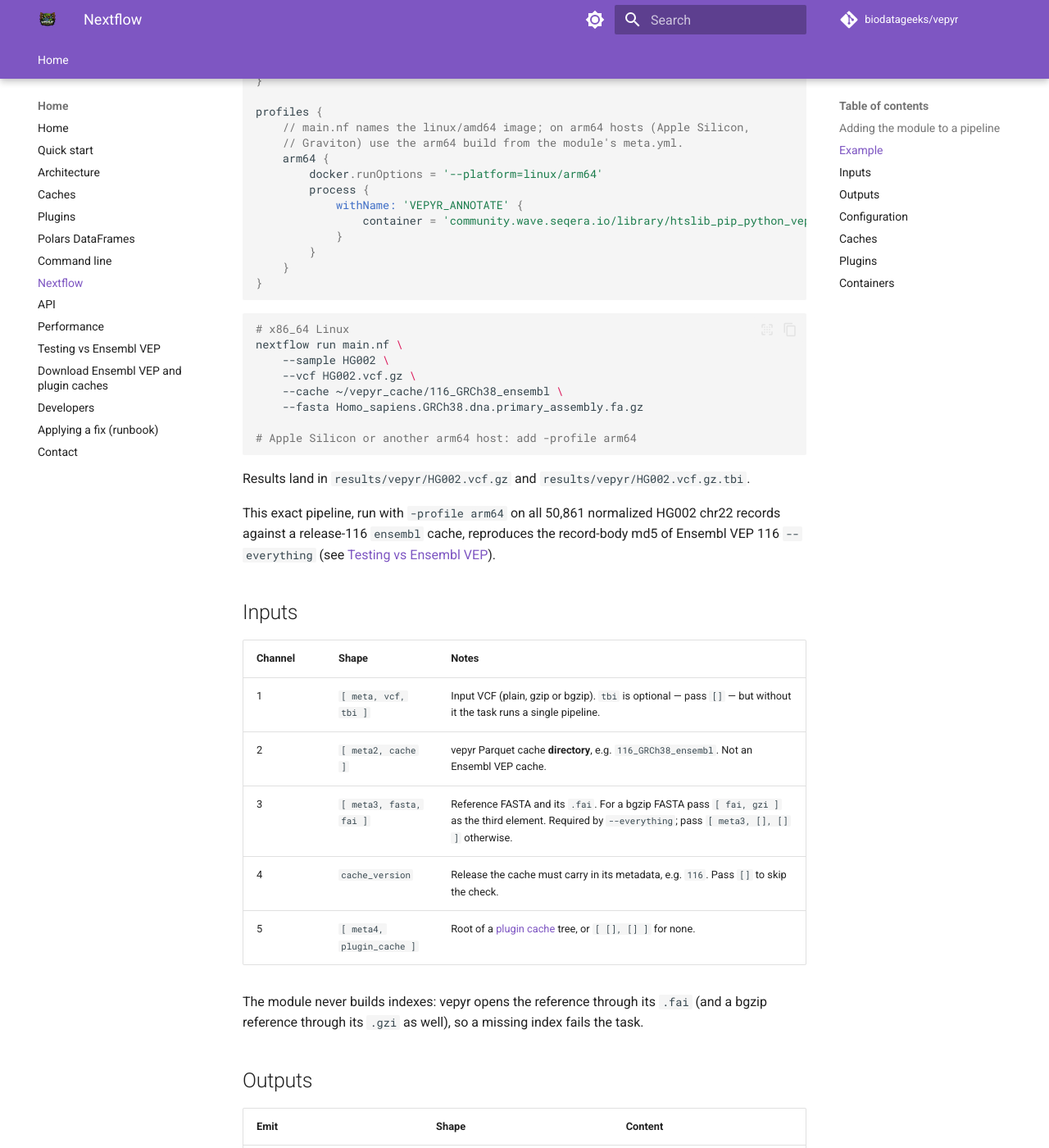
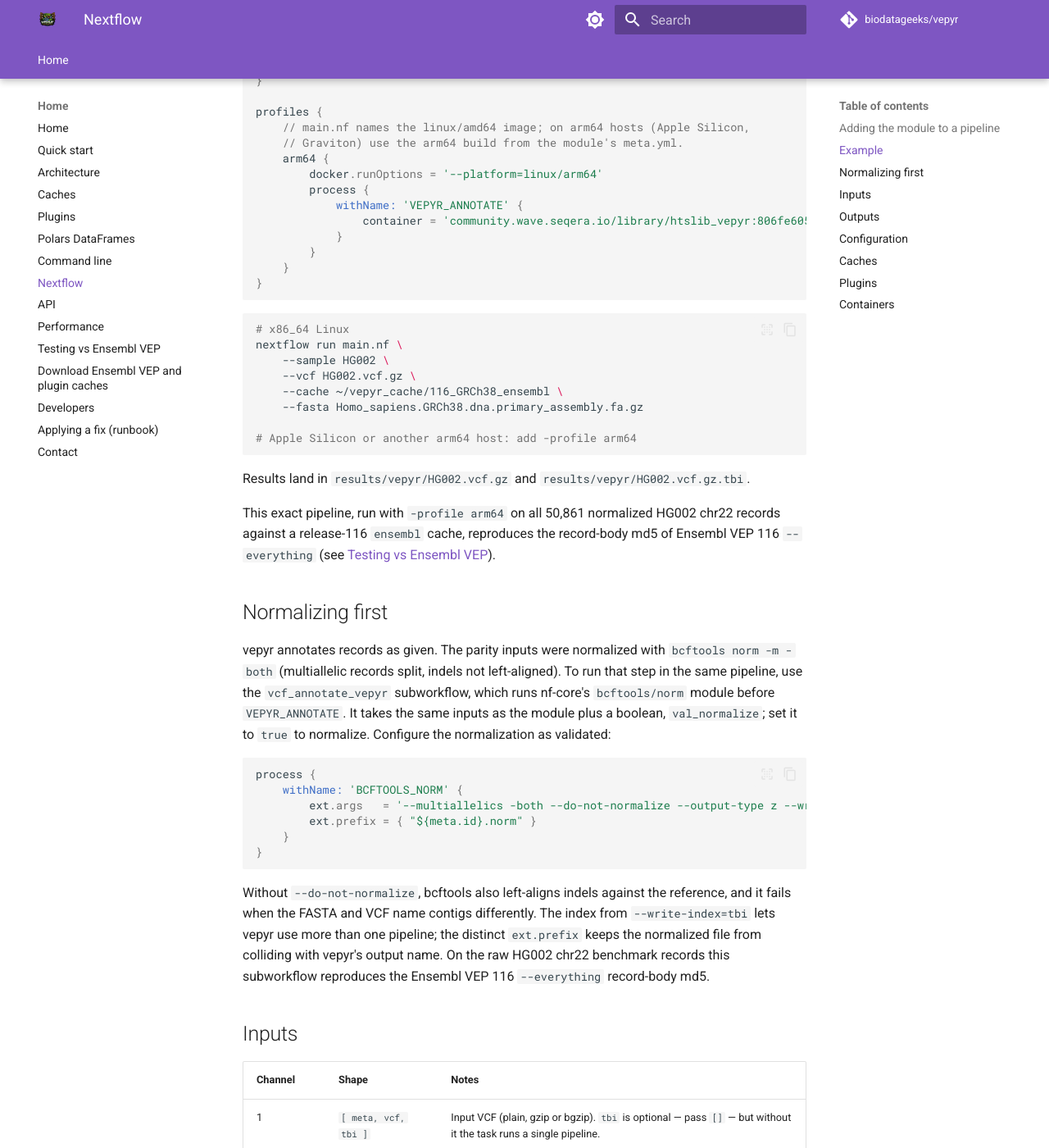
Before and after one commit to biodatageeks/vepyr, an MkDocs documentation site: the page built from docs/nextflow.md, in a window 1280 px wide and 1400 px high, scrolled down 1664 px. Shown: the whole window at 82% size. Built offline with MkDocs 1.6.1 and Material for MkDocs 9.7.7, drawn with Linux system fonts in a browser that asks for light colours; comment, search, counter and statistics services are not loaded; some of the changed text lies outside the part shown.

Commit message:
feat(nf-core): bioconda containers and a vcf_annotate_vepyr subworkflow with optional normalization
The vepyr/annotate module now installs bioconda::vepyr=0.7.0 (bioconda-recipes#69191
added linux-aarch64) instead of the PyPI wheel, with Wave images rebuilt by
`nf-core modules containers create`.

New subworkflow vcf_annotate_vepyr runs nf-core's bcftools/norm before
VEPYR_ANNOTATE when val_normalize is true, so a raw VCF goes through end to end
while the module stays single-tool. bcftools/norm always passes --fasta-ref, so
the validated split-only configuration needs --do-not-normalize; without it
bcftools left-aligns indels and fails on 22/chr22 contig mismatches.

dev/tests/hg002_chr22_normalize.nf.test feeds the raw HG002 chr22 benchmark
records (577 multiallelic) through the subworkflow and reproduces the Ensembl
VEP 116 --everything record-body md5 f0a0a702.

Co-Authored-By: Claude Opus 5 (1M context) <noreply@anthropic.com>
Claude-Session: https://claude.ai/code/session_01GZVe8gy1MSNthxoGW3wrUx

````diff
--- a/docs/nextflow.md
+++ b/docs/nextflow.md
@@ -82,7 +82,7 @@ profiles {
         docker.runOptions = '--platform=linux/arm64'
         process {
             withName: 'VEPYR_ANNOTATE' {
-                container = 'community.wave.seqera.io/library/htslib_pip_python_vepyr:d7cf9a888587f5b0'
+                container = 'community.wave.seqera.io/library/htslib_vepyr:806fe605983a885b'
             }
         }
     }
@@ -105,6 +105,31 @@ Results land in `results/vepyr/HG002.vcf.gz` and `results/vepyr/HG002.vcf.gz.tbi
 This exact pipeline, run with `-profile arm64` on all 50,861 normalized HG002
 chr22 records against a release-116 `ensembl` cache, reproduces the record-body
 md5 of Ensembl VEP 116 `--everything` (see [Testing vs Ensembl VEP](testing-vep.md)).
+
+## Normalizing first
+
+vepyr annotates records as given. The parity inputs were normalized with
+`bcftools norm -m -both` (multiallelic records split, indels not left-aligned).
+To run that step in the same pipeline, use the `vcf_annotate_vepyr` subworkflow,
+which runs nf-core's `bcftools/norm` module before `VEPYR_ANNOTATE`. It takes the
+same inputs as the module plus a boolean, `val_normalize`; set it to `true` to
+normalize. Configure the normalization as validated:
+
+```groovy
+process {
+    withName: 'BCFTOOLS_NORM' {
+        ext.args   = '--multiallelics -both --do-not-normalize --output-type z --write-index=tbi'
+        ext.prefix = { "${meta.id}.norm" }
+    }
+}
+```
+
+Without `--do-not-normalize`, bcftools also left-aligns indels against the
+reference, and it fails when the FASTA and VCF name contigs differently. The
+index from `--write-index=tbi` lets vepyr use more than one pipeline; the
+distinct `ext.prefix` keeps the normalized file from colliding with vepyr's
+output name. On the raw HG002 chr22 benchmark records this subworkflow
+reproduces the Ensembl VEP 116 `--everything` record-body md5.
 
 ## Inputs
 
@@ -188,14 +213,13 @@ is the directory that *contains* `plugin/`. See [Plugins](plugins.md).
 
 | Engine | linux/amd64 | linux/arm64 |
 |---|---|---|
-| Docker | `community.wave.seqera.io/library/htslib_pip_python_vepyr:00a5ec7681bdfa20` | `community.wave.seqera.io/library/htslib_pip_python_vepyr:d7cf9a888587f5b0` |
-| Singularity / Apptainer | `oras://community.wave.seqera.io/library/htslib_pip_python_vepyr:acf4dcc00f540d69` | `oras://community.wave.seqera.io/library/htslib_pip_python_vepyr:15625539a599a8eb` |
+| Docker | `community.wave.seqera.io/library/htslib_vepyr:84d01ceaf76003ed` | `community.wave.seqera.io/library/htslib_vepyr:806fe605983a885b` |
+| Singularity / Apptainer | `oras://community.wave.seqera.io/library/htslib_vepyr:5872e79a887b6765` | `oras://community.wave.seqera.io/library/htslib_vepyr:5282c570a1e32022` |
 
 They are [Seqera Wave](https://seqera.io/containers/) builds of the module's
-`environment.yml`: htslib (for `tabix`) and Python from conda, and vepyr from
-its PyPI wheel until bioconda ships the same version for linux-64 and
-linux-aarch64. The module's `meta.yml` lists them with conda lock files for both
-platforms, and `-profile conda` uses `environment.yml` directly.
+`environment.yml`: `bioconda::vepyr` and `bioconda::htslib` (for `tabix`). The
+module's `meta.yml` lists them with conda lock files for both platforms, and
+`-profile conda` uses `environment.yml` directly.
 
 !!! warning "Use the image for your host's architecture"
     `main.nf` names the `linux/amd64` images, which is what Nextflow runs unless
@@ -211,7 +235,7 @@ platforms, and `-profile conda` uses `environment.yml` directly.
     ```groovy
     process {
         withName: 'VEPYR_ANNOTATE' {
-            container = 'oras://community.wave.seqera.io/library/htslib_pip_python_vepyr:15625539a599a8eb'
+            container = 'oras://community.wave.seqera.io/library/htslib_vepyr:5282c570a1e32022'
         }
     }
     ```
````
Also changed, not shown: nf-core-module/README.md (+64 -33 lines), nf-core-module/modules/nf-core/vepyr/annotate/environment.yml (+2 -10 lines), nf-core-module/modules/nf-core/vepyr/annotate/meta.yml (+15 -15 lines), 15 other files.
